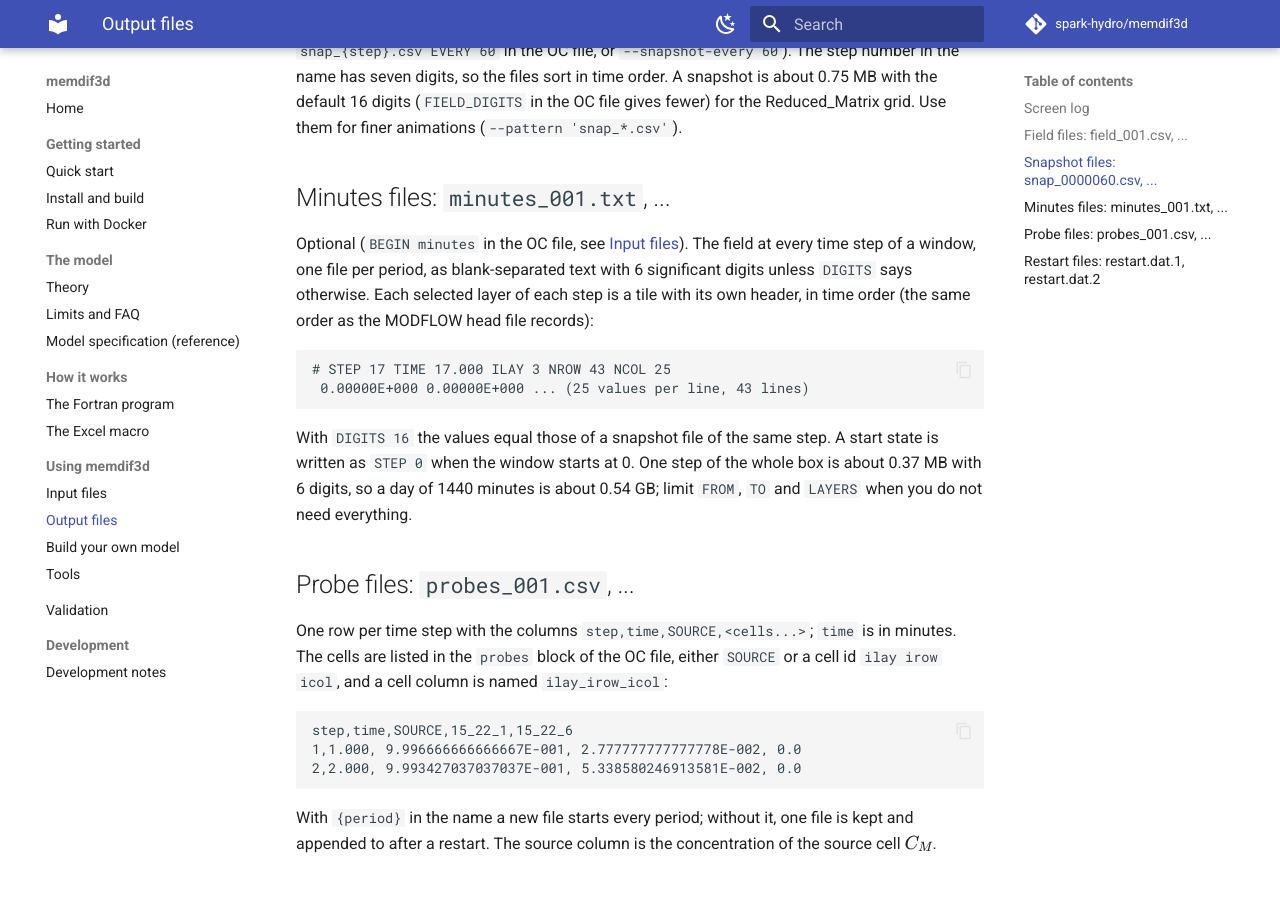
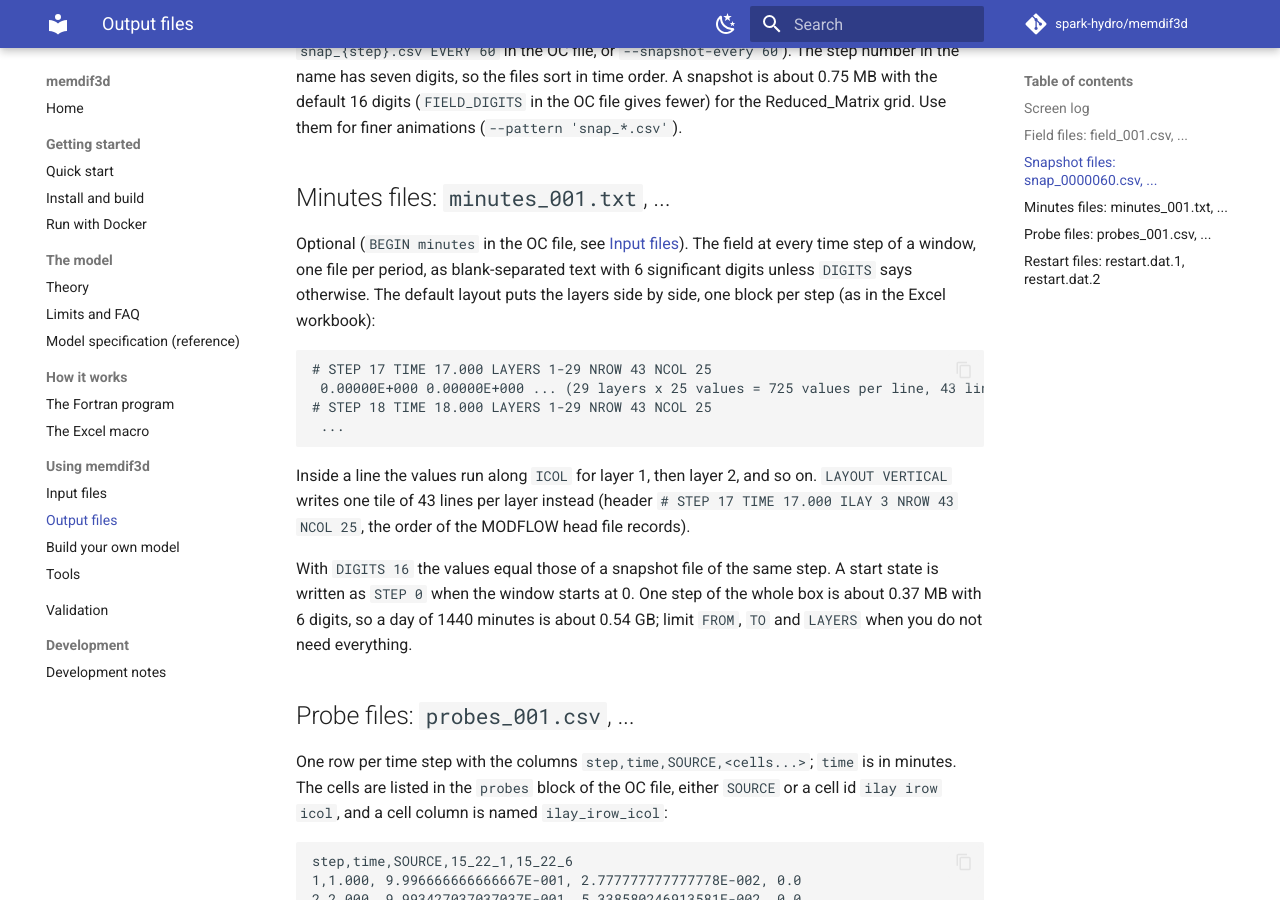
Before and after one commit to spark-hydro/memdif3d, an MkDocs documentation site: the page built from docs/outputs.md, in a window 1280 px wide and 900 px high, scrolled down 1205 px. Built offline with MkDocs 1.6.1 and Material for MkDocs 9.7.7, drawn with Linux system fonts in a browser that asks for light colours; comment, search, counter and statistics services are not loaded.

Commit message:
Minutes output: layers side by side by default (LAYOUT HORIZONTAL|VERTICAL)
Each step is one header and 43 lines of NLAY x NCOL values, the layout of
the Excel workbook. LAYOUT VERTICAL keeps the one-tile-per-layer form.
Test covers both layouts.

Co-Authored-By: Claude Sonnet 5.5 <noreply@anthropic.com>

````diff
--- a/docs/outputs.md
+++ b/docs/outputs.md
@@ -40,12 +40,16 @@ def read_field(path):
 The same format as a field file, written every N steps inside a run (`SNAPSHOT FILEOUT snap_{step}.csv EVERY 60` in the OC file, or `--snapshot-every 60`). The step number in the name has seven digits, so the files sort in time order. A snapshot is about 0.75 MB with the default 16 digits (`FIELD_DIGITS` in the OC file gives fewer) for the Reduced_Matrix grid. Use them for finer animations (`--pattern 'snap_*.csv'`).
 
 ## Minutes files: `minutes_001.txt`, ...
-Optional (`BEGIN minutes` in the OC file, see [Input files](INPUT_SPEC.md)). The field at every time step of a window, one file per period, as blank-separated text with 6 significant digits unless `DIGITS` says otherwise. Each selected layer of each step is a tile with its own header, in time order (the same order as the MODFLOW head file records):
+Optional (`BEGIN minutes` in the OC file, see [Input files](INPUT_SPEC.md)). The field at every time step of a window, one file per period, as blank-separated text with 6 significant digits unless `DIGITS` says otherwise. The default layout puts the layers side by side, one block per step (as in the Excel workbook):
 
 ```text
-# STEP 17 TIME 17.000 ILAY 3 NROW 43 NCOL 25
- 0.00000E+000 0.00000E+000 ... (25 values per line, 43 lines)
+# STEP 17 TIME 17.000 LAYERS 1-29 NROW 43 NCOL 25
+ 0.00000E+000 0.00000E+000 ... (29 layers x 25 values = 725 values per line, 43 lines)
+# STEP 18 TIME 18.000 LAYERS 1-29 NROW 43 NCOL 25
+ ...
 ```
+
+Inside a line the values run along `ICOL` for layer 1, then layer 2, and so on. `LAYOUT VERTICAL` writes one tile of 43 lines per layer instead (header `# STEP 17 TIME 17.000 ILAY 3 NROW 43 NCOL 25`, the order of the MODFLOW head file records).
 
 With `DIGITS 16` the values equal those of a snapshot file of the same step. A start state is written as `STEP 0` when the window starts at 0. One step of the whole box is about 0.37 MB with 6 digits, so a day of 1440 minutes is about 0.54 GB; limit `FROM`, `TO` and `LAYERS` when you do not need everything.
 
````
Also changed, not shown: docs/INPUT_SPEC.md (+2 -1 lines), 3 other files.
